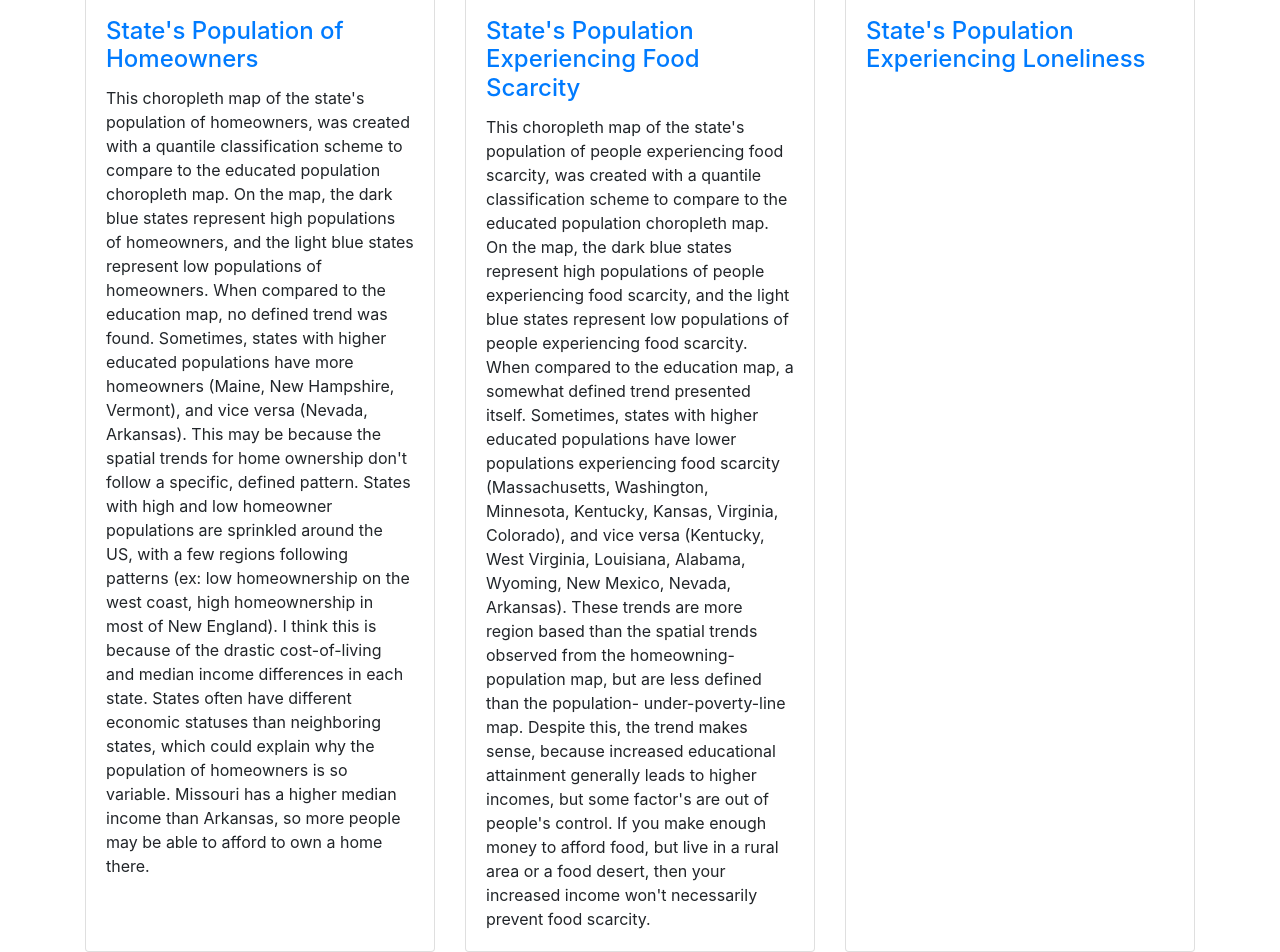
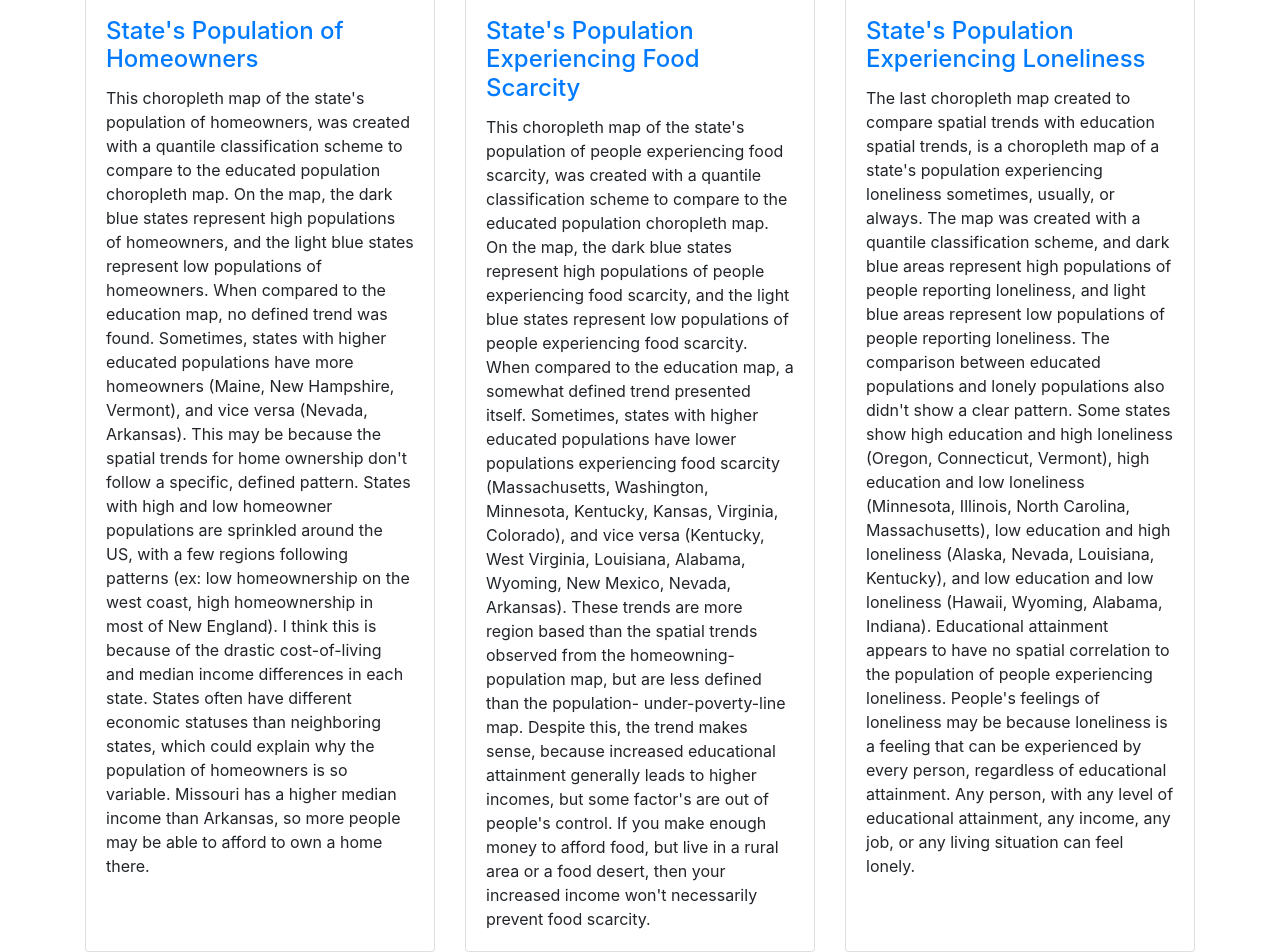
Before and after one commit to casie-meyer/educationeffects_cm, a website: page index2.html in a window 1280 px wide. Shown: the part 1797-2749 px from the top of the page. Drawn offline with Linux system fonts and the light colour scheme.

Commit message:
Update index2.html

```diff
--- a/index2.html
+++ b/index2.html
@@ -159,7 +159,13 @@
               <h4 class="card-title">
                 <a href="https://observablehq.com/d/30bd54b5da0ce79f">State's Population Experiencing Loneliness</a>
               </h4>
-              <p class="card-text"> </p>
+              <p class="card-text">The last choropleth map created to compare spatial trends with education spatial trends, is a choropleth map of a state's population experiencing loneliness sometimes, usually, or always.
+                                  The map was created with a quantile classification scheme, and dark blue areas represent high populations of people reporting loneliness, and light blue areas represent low populations of
+                                  people reporting loneliness. The comparison between educated populations and lonely populations also didn't show a clear pattern. Some states show high education and high loneliness (Oregon,
+                                  Connecticut, Vermont), high education and low loneliness (Minnesota, Illinois, North Carolina, Massachusetts), low education and high loneliness (Alaska, Nevada, Louisiana, Kentucky), and low
+                                  education and low loneliness (Hawaii, Wyoming, Alabama, Indiana). Educational attainment appears to have no spatial correlation to the population of people experiencing loneliness. People's
+                                  feelings of loneliness may be because loneliness is a feeling that can be experienced by every person, regardless of educational attainment. Any person, with any level of educational
+                                  attainment, any income, any job, or any living situation can feel lonely.</p>
             </div>
           </div>
         </div>
```
